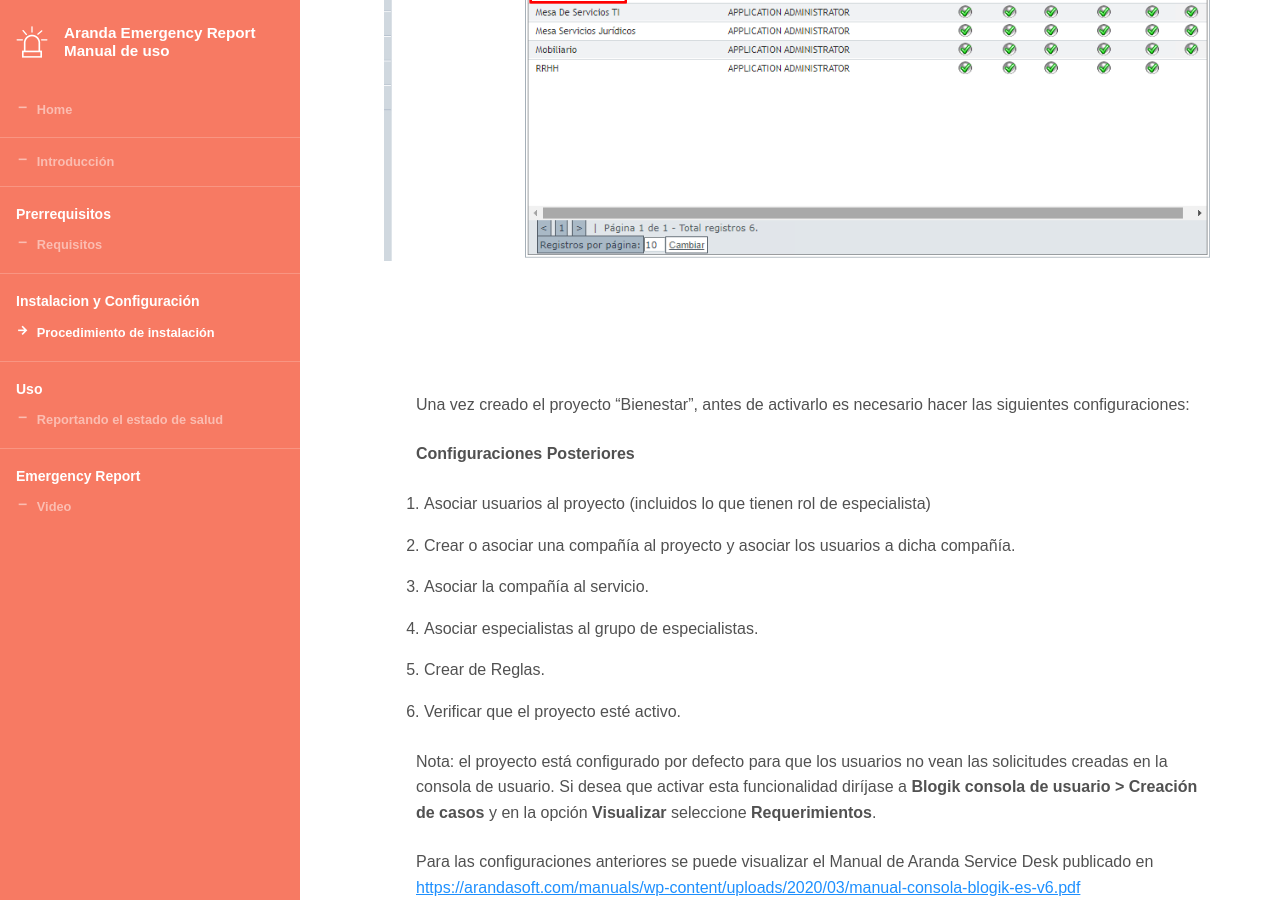
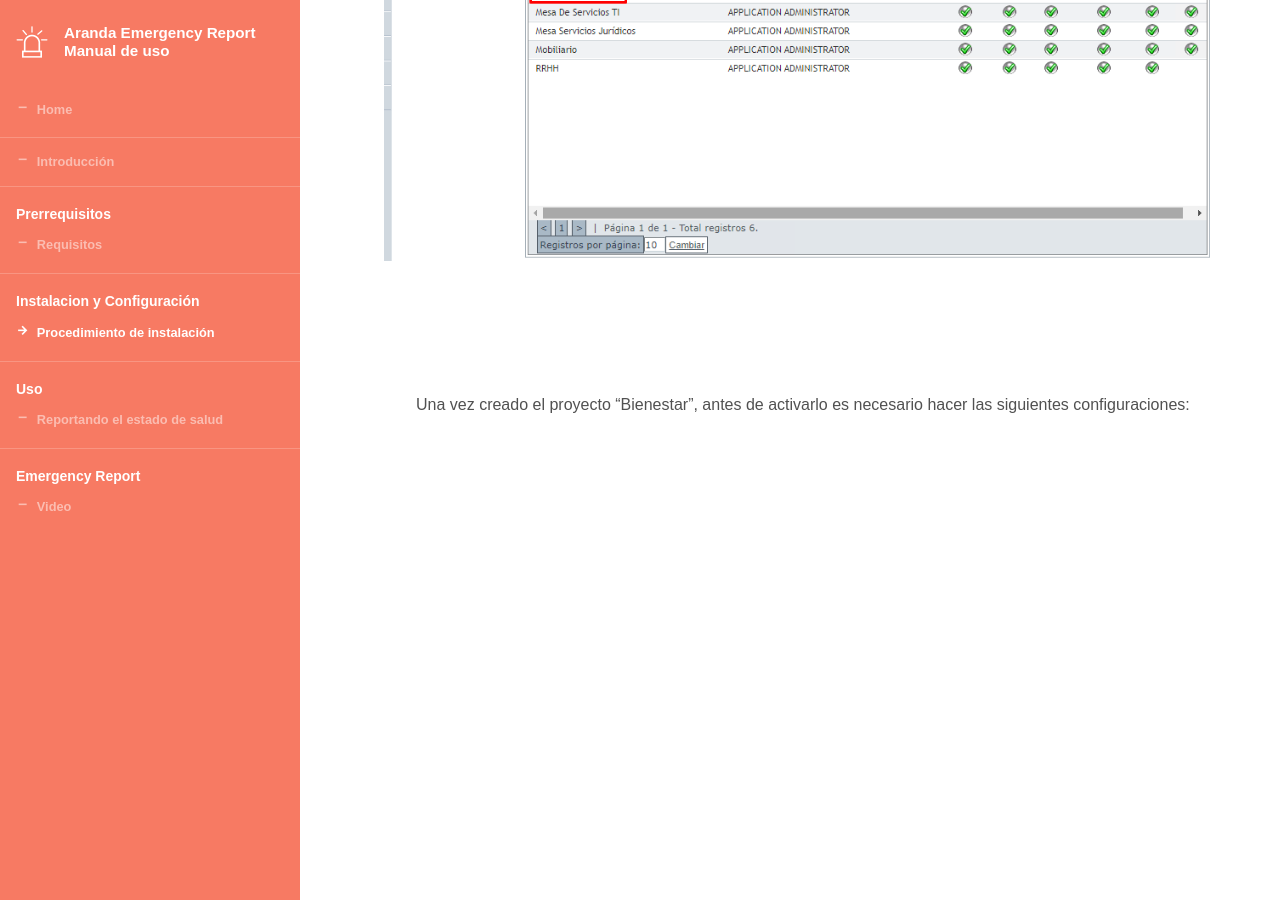
Before and after one commit to Nats85/ArandaEmergencyReport, a Jekyll site: the page built from _docs/configuracion/instalación y configuración.md, in a window 1280 px wide and 900 px high, scrolled down 4674 px. Built offline with Jekyll 4.4.1, drawn with Linux system fonts in a browser that asks for light colours.

Commit message:
Update instalación y configuración.md

```diff
--- a/_docs/configuracion/instalación y configuración.md
+++ b/_docs/configuracion/instalación y configuración.md
@@ -70,27 +70,3 @@ info:
 
 >   Una vez creado el proyecto “Bienestar”, antes de activarlo es necesario
 >   hacer las siguientes configuraciones:
-
->   **Configuraciones Posteriores**
-
-1.  Asociar usuarios al proyecto (incluidos lo que tienen rol de especialista)
-
-2.  Crear o asociar una compañía al proyecto y asociar los usuarios a dicha
-    compañía.
-
-3.  Asociar la compañía al servicio.
-
-4.  Asociar especialistas al grupo de especialistas.
-
-5.  Crear de Reglas.
-
-6.  Verificar que el proyecto esté activo.
-
->   Nota: el proyecto está configurado por defecto para que los usuarios no vean
->   las solicitudes creadas en la consola de usuario. Si desea que activar esta
->   funcionalidad diríjase a **Blogik consola de usuario \> Creación de casos**
->   y en la opción **Visualizar** seleccione **Requerimientos**.
-
->   Para las configuraciones anteriores se puede visualizar el Manual de Aranda
->   Service Desk publicado en
->   <https://arandasoft.com/manuals/wp-content/uploads/2020/03/manual-consola-blogik-es-v6.pdf>
```
